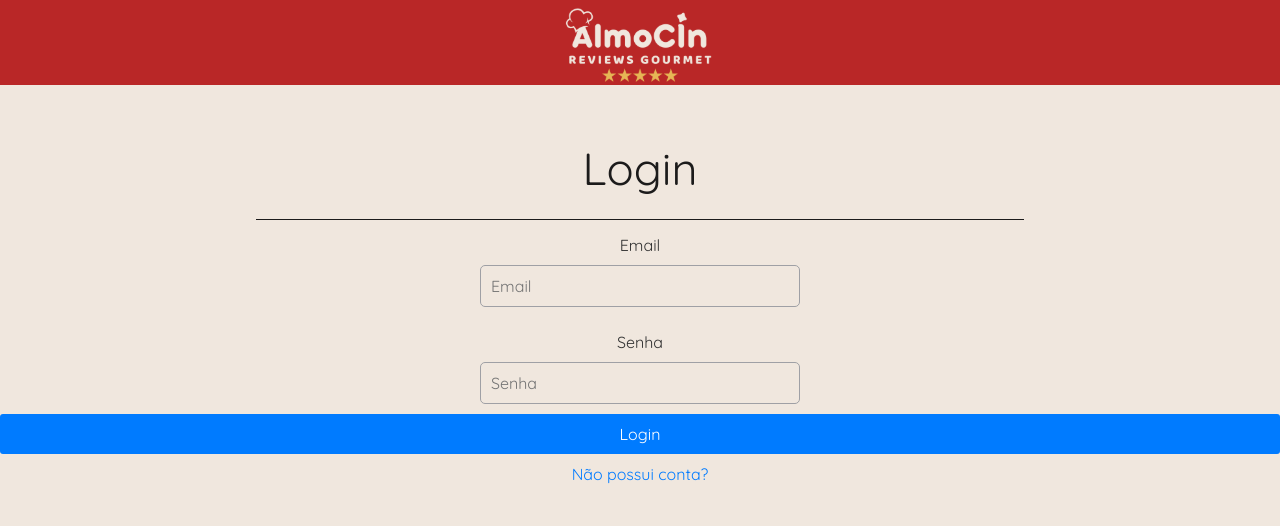
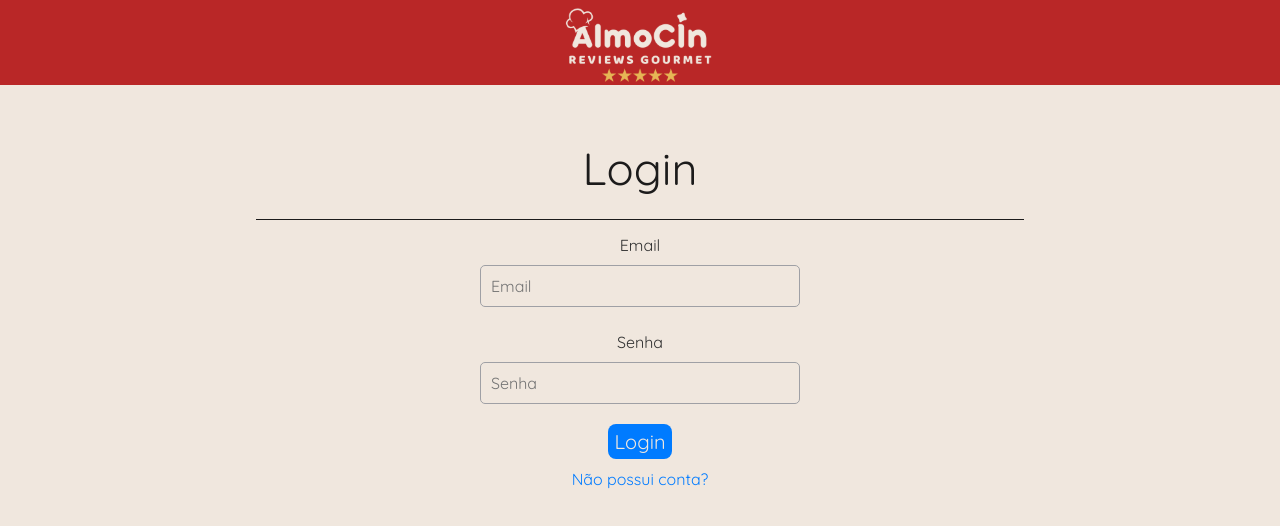
Before and after one commit to Software-Engineering-Assistantship/ess-base-project, a React (Create React App) app in the folder frontend/: page /login in a window 1280 px wide. Shown: the top 526 px of the page. Built offline with nearby package versions, Linux system fonts and the light colour scheme.

Commit message:
fix(user): fix login button design

```diff
--- a/frontend/src/routes/login/login.js
+++ b/frontend/src/routes/login/login.js
@@ -51,7 +51,7 @@ const Login = () => {
                     onChange={(e) => setPassword(e.target.value)}
                     className="input-field"
                 />
-        <button onClick={handleLogin}>Login</button>
+        <button onClick={handleLogin} className="loginbutton">Login</button>
         <p className="login-link"><Link to="/Signup" className="blue-text">Não possui conta?</Link></p>
         </div>
 
--- a/frontend/src/style/Login.css
+++ b/frontend/src/style/Login.css
@@ -78,3 +78,16 @@
 .left-align {
   text-align: left;
 }
+.loginbutton {
+  padding: 5px 5px; /* Padding for button */
+  font-size: 20px; /* Font size */
+  cursor: pointer; /* Cursor style */
+  border-radius: 8px; /* Rounded corners */
+  transition: background-color 0.3s ease;
+  margin-top: 10px;
+  width: 5%;
+  text-decoration: none; /* Remove underline */
+  background-color: #007bff;
+  color: #F0E7DE;
+
+}
```
